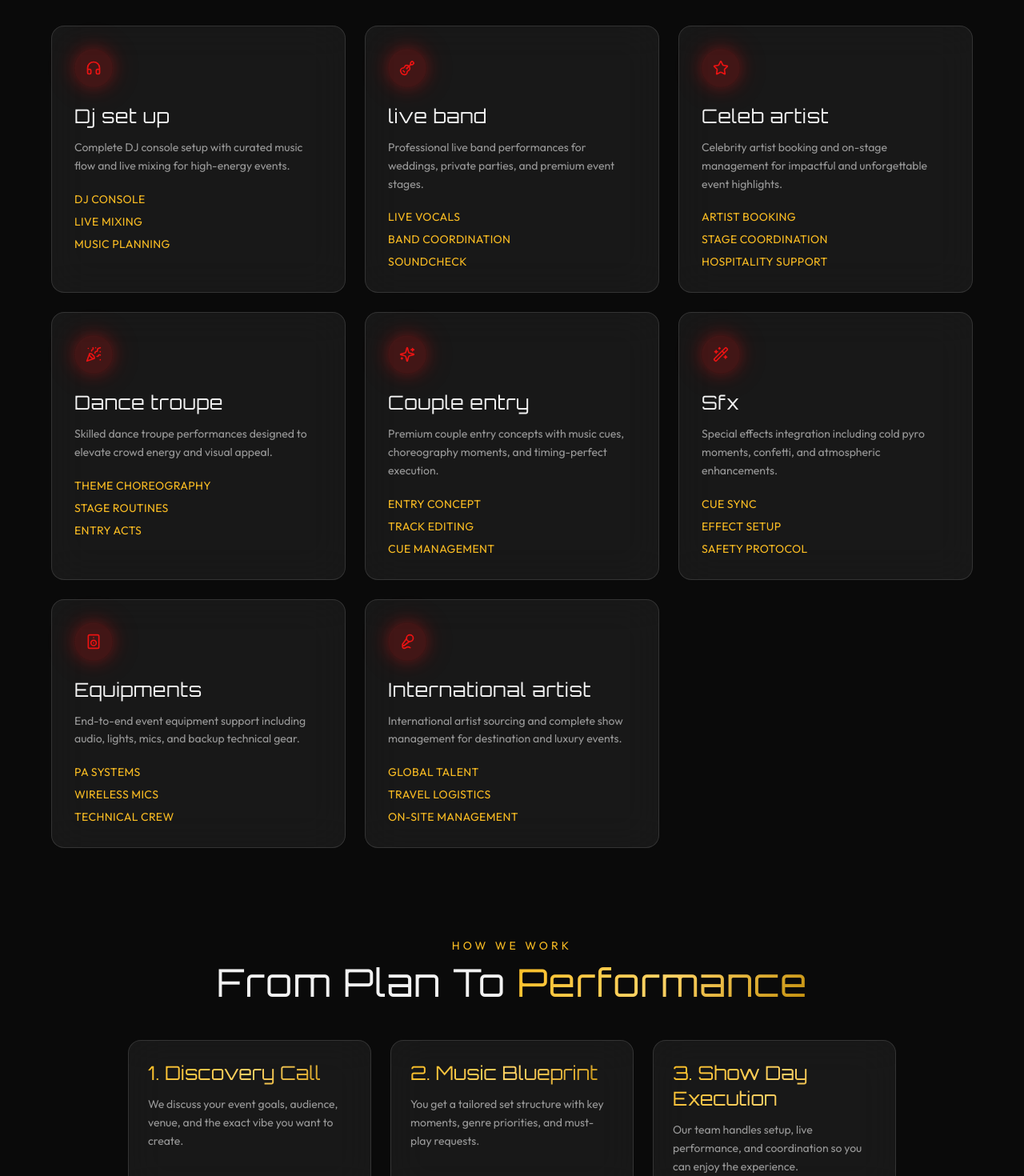
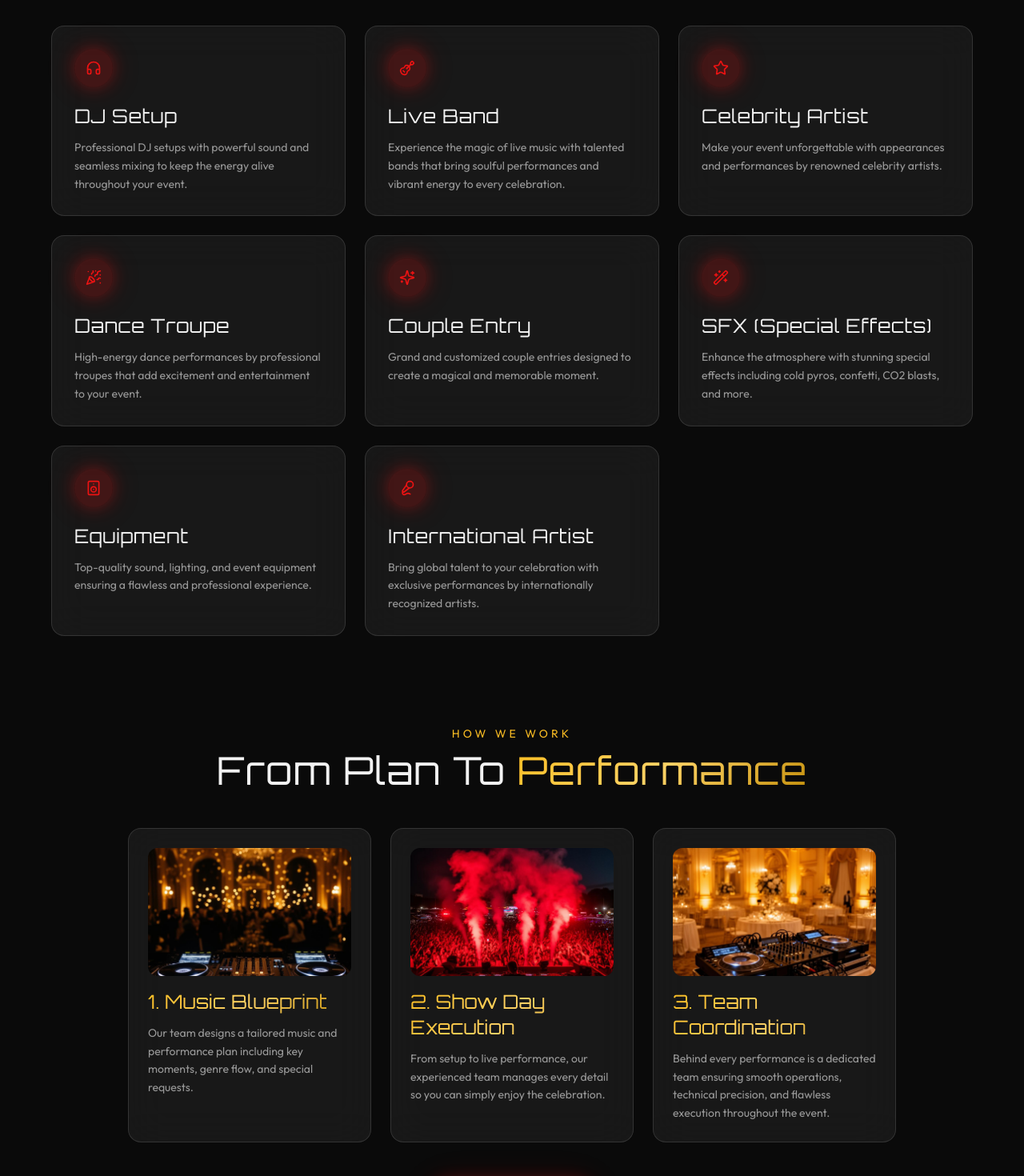
Before and after one commit to iamaloksy/AUDION_PRO, a React (Vite) app: page /services in a window 1280 px wide. Shown: the part 640-2110 px from the top of the page at 80% size. Built offline with nearby package versions, Linux system fonts and the light colour scheme; the HTML template or start-up script is replaced by a standard one.

Commit message:
add something

```diff
--- a/src/components/PortfolioSection.tsx
+++ b/src/components/PortfolioSection.tsx
@@ -113,11 +113,14 @@ const PortfolioSection = () => {
               const abs = Math.abs(offset);
               const isCenter = offset === 0;
 
-              const x = offset * 58;
-              const y = abs * 34;
-              const rotate = offset * 8;
-              const scale = isCenter ? 1 : abs === 1 ? 0.82 : 0.6;
-              const opacity = abs <= 1 ? 1 : 0;
+              if (abs > 1) {
+                return null;
+              }
+
+              const x = offset * 62;
+              const y = 0;
+              const scale = isCenter ? 1 : 0.8;
+              const opacity = 1;
               const zIndex = isCenter ? 30 : abs === 1 ? 20 : 0;
 
               return (
@@ -127,10 +130,10 @@ const PortfolioSection = () => {
                   target="_blank"
                   rel="noopener noreferrer"
                   className="absolute left-1/2 top-0 w-[72%] md:w-[64%] -translate-x-1/2"
-                  animate={{ x: `${x}%`, y, rotate, scale, opacity, zIndex }}
+                  animate={{ x: `${x}%`, y, scale, opacity, zIndex }}
                   transition={{ type: "spring", stiffness: 165, damping: 22, mass: 0.78 }}
                   whileHover={isCenter ? { y: -6 } : undefined}
-                  style={{ pointerEvents: abs <= 1 ? "auto" : "none" }}
+                  style={{ pointerEvents: "auto" }}
                 >
                   <article
                     className={`relative overflow-hidden rounded-2xl glass-card cursor-pointer transition-all duration-300 ${
--- a/src/pages/Services.tsx
+++ b/src/pages/Services.tsx
@@ -12,78 +12,79 @@ import {
 import Navbar from "@/components/Navbar";
 import FooterSection from "@/components/FooterSection";
 import heroBg from "@/assets/hero-bg.jpg";
+import portfolio1 from "@/assets/portfolio-1.jpg";
+import portfolio2 from "@/assets/portfolio-2.jpg";
+import portfolio3 from "@/assets/portfolio-3.jpg";
 
 const services = [
   {
     icon: Headphones,
-    title: "Dj set up",
+    title: "DJ Setup",
     description:
-      "Complete DJ console setup with curated music flow and live mixing for high-energy events.",
-    includes: ["DJ console", "Live mixing", "Music planning"],
+      "Professional DJ setups with powerful sound and seamless mixing to keep the energy alive throughout your event.",
   },
   {
     icon: Guitar,
-    title: "live band",
+    title: "Live Band",
     description:
-      "Professional live band performances for weddings, private parties, and premium event stages.",
-    includes: ["Live vocals", "Band coordination", "Soundcheck"],
+      "Experience the magic of live music with talented bands that bring soulful performances and vibrant energy to every celebration.",
   },
   {
     icon: Star,
-    title: "Celeb artist",
+    title: "Celebrity Artist",
     description:
-      "Celebrity artist booking and on-stage management for impactful and unforgettable event highlights.",
-    includes: ["Artist booking", "Stage coordination", "Hospitality support"],
+      "Make your event unforgettable with appearances and performances by renowned celebrity artists.",
   },
   {
     icon: PartyPopper,
-    title: "Dance troupe",
+    title: "Dance Troupe",
     description:
-      "Skilled dance troupe performances designed to elevate crowd energy and visual appeal.",
-    includes: ["Theme choreography", "Stage routines", "Entry acts"],
+      "High-energy dance performances by professional troupes that add excitement and entertainment to your event.",
   },
   {
     icon: Sparkles,
-    title: "Couple entry",
+    title: "Couple Entry",
     description:
-      "Premium couple entry concepts with music cues, choreography moments, and timing-perfect execution.",
-    includes: ["Entry concept", "Track editing", "Cue management"],
+      "Grand and customized couple entries designed to create a magical and memorable moment.",
   },
   {
     icon: WandSparkles,
-    title: "Sfx",
+    title: "SFX (Special Effects)",
     description:
-      "Special effects integration including cold pyro moments, confetti, and atmospheric enhancements.",
-    includes: ["Cue sync", "Effect setup", "Safety protocol"],
+      "Enhance the atmosphere with stunning special effects including cold pyros, confetti, CO2 blasts, and more.",
   },
   {
     icon: Speaker,
-    title: "Equipments",
+    title: "Equipment",
     description:
-      "End-to-end event equipment support including audio, lights, mics, and backup technical gear.",
-    includes: ["PA systems", "Wireless mics", "Technical crew"],
+      "Top-quality sound, lighting, and event equipment ensuring a flawless and professional experience.",
   },
   {
     icon: Mic2,
-    title: "International artist",
+    title: "International Artist",
     description:
-      "International artist sourcing and complete show management for destination and luxury events.",
-    includes: ["Global talent", "Travel logistics", "On-site management"],
+      "Bring global talent to your celebration with exclusive performances by internationally recognized artists.",
   },
 ];
 
 const processSteps = [
   {
-    title: "1. Discovery Call",
-    text: "We discuss your event goals, audience, venue, and the exact vibe you want to create.",
+    title: "1. Music Blueprint",
+    text: "Our team designs a tailored music and performance plan including key moments, genre flow, and special requests.",
+    image: portfolio1,
+    imageAlt: "Music blueprint planning",
   },
   {
-    title: "2. Music Blueprint",
-    text: "You get a tailored set structure with key moments, genre priorities, and must-play requests.",
+    title: "2. Show Day Execution",
+    text: "From setup to live performance, our experienced team manages every detail so you can simply enjoy the celebration.",
+    image: portfolio2,
+    imageAlt: "Show day execution",
   },
   {
-    title: "3. Show Day Execution",
-    text: "Our team handles setup, live performance, and coordination so you can enjoy the experience.",
+    title: "3. Team Coordination",
+    text: "Behind every performance is a dedicated team ensuring smooth operations, technical precision, and flawless execution throughout the event.",
+    image: portfolio3,
+    imageAlt: "Team coordination during event",
   },
 ];
 
@@ -122,8 +123,7 @@ const Services = () => {
             transition={{ duration: 0.6, delay: 0.25 }}
             className="text-muted-foreground max-w-3xl mx-auto mt-6"
           >
-            End-to-end DJ and event audio services built for weddings, clubs, festivals, corporate
-            events, and private celebrations.
+            Premium DJ and event entertainment services designed for weddings, clubs, festivals, corporate events, and unforgettable private celebrations.
           </motion.p>
         </div>
       </section>
@@ -144,14 +144,7 @@ const Services = () => {
                   <service.icon className="w-5 h-5 text-primary" />
                 </div>
                 <h2 className="font-display text-2xl tracking-wide text-foreground mb-3">{service.title}</h2>
-                <p className="text-muted-foreground text-sm leading-relaxed mb-5">{service.description}</p>
-                <ul className="space-y-2">
-                  {service.includes.map((item) => (
-                    <li key={item} className="text-sm text-accent tracking-wide uppercase">
-                      {item}
-                    </li>
-                  ))}
-                </ul>
+                <p className="text-muted-foreground text-sm leading-relaxed">{service.description}</p>
               </motion.article>
             ))}
           </div>
@@ -177,6 +170,14 @@ const Services = () => {
                 transition={{ duration: 0.5, delay: i * 0.1 }}
                 className="glass-card p-6"
               >
+                <div className="overflow-hidden rounded-xl mb-4">
+                  <img
+                    src={step.image}
+                    alt={step.imageAlt}
+                    className="w-full h-40 object-cover"
+                    loading="lazy"
+                  />
+                </div>
                 <h3 className="font-display text-2xl gold-text mb-3">{step.title}</h3>
                 <p className="text-muted-foreground text-sm leading-relaxed">{step.text}</p>
               </motion.div>
@@ -190,7 +191,7 @@ const Services = () => {
               rel="noopener noreferrer"
               className="inline-block px-10 py-4 rounded-full bg-primary text-primary-foreground font-semibold text-sm uppercase tracking-wider transition-all duration-300 hover:scale-105 red-glow"
             >
-              Book A Meeting
+              Book a Meeting
             </a>
           </div>
         </div>
```
